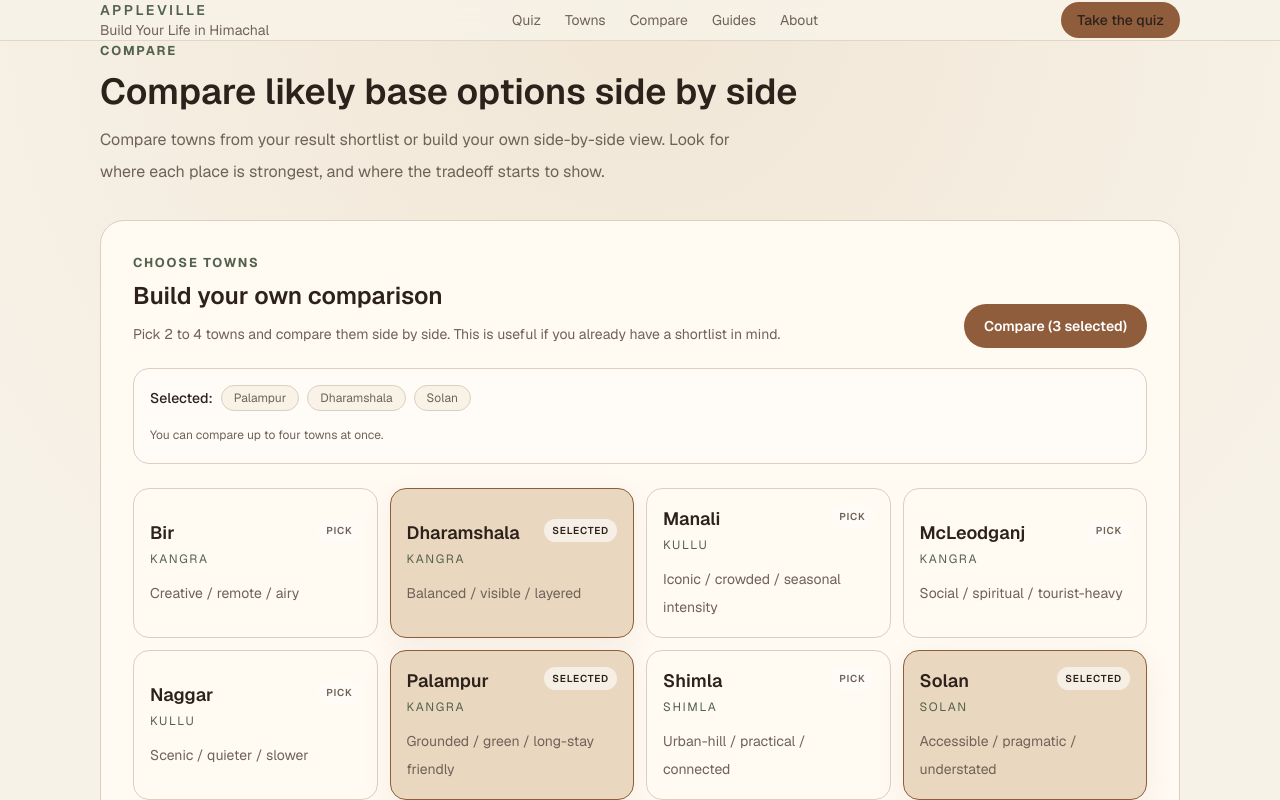
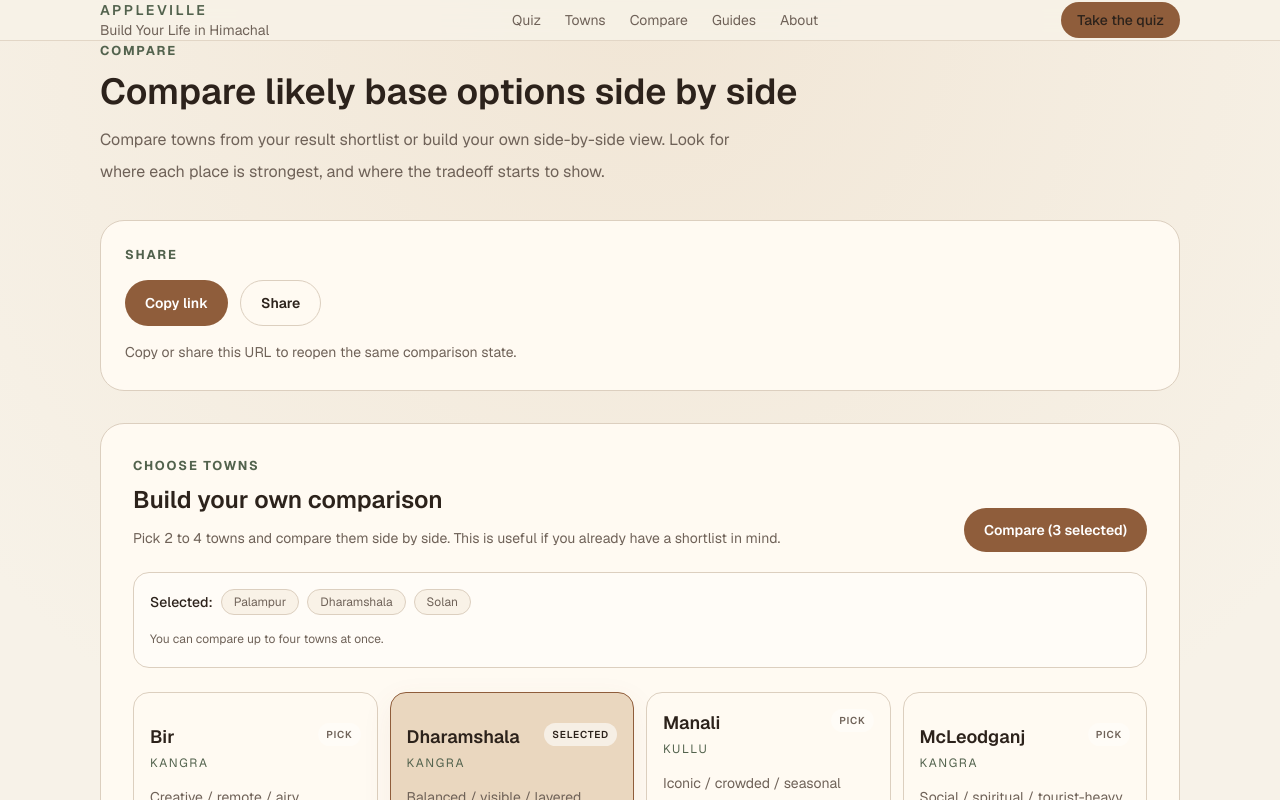
Before and after one commit to andy0056/appleville, a Next.js app: page /compare in a window 1280 px wide. Shown: the top 800 px of the page. Built offline with nearby package versions, Linux system fonts and the light colour scheme.

Commit message:
feat: add shareable results and compare links

```diff
--- a/src/app/compare/page.tsx
+++ b/src/app/compare/page.tsx
@@ -1,6 +1,7 @@
 import Link from "next/link";
 import { CompareGrid } from "@/components/compare-grid";
 import { CompareSelector } from "@/components/compare-selector";
+import { ShareActions } from "@/components/share-actions";
 import { buildPageMetadata } from "@/lib/metadata";
 import { towns } from "@/lib/towns";
 
@@ -22,6 +23,11 @@ export default async function ComparePage({
 }) {
   const resolvedSearchParams = await searchParams;
   const rawCompare = resolvedSearchParams.towns;
+  const hasUrlSelection = Array.isArray(rawCompare)
+    ? rawCompare.length > 0
+    : typeof rawCompare === "string"
+      ? rawCompare.length > 0
+      : false;
   const selectedSlugs = Array.isArray(rawCompare)
     ? rawCompare
     : typeof rawCompare === "string"
@@ -40,7 +46,17 @@ export default async function ComparePage({
           </p>
         </div>
 
-        <CompareSelector towns={towns} initialSelected={selectedSlugs.slice(0, 4)} />
+        <ShareActions
+          title="Compare Himachal towns side by side"
+          text="Reopen this Appleville comparison with the same town set."
+          hint="Copy or share this URL to reopen the same comparison state."
+        />
+
+        <CompareSelector
+          towns={towns}
+          initialSelected={selectedSlugs.slice(0, 4)}
+          hasUrlSelection={hasUrlSelection}
+        />
 
         <CompareGrid slugs={selectedSlugs.slice(0, 4)} />
 
--- a/src/app/results/page.tsx
+++ b/src/app/results/page.tsx
@@ -1,4 +1,5 @@
 import Link from "next/link";
+import { ShareActions } from "@/components/share-actions";
 import {
   getValidAnswersFromSearchParams,
   hasCompleteQuizAnswers,
@@ -89,6 +90,12 @@ export default async function ResultsPage({
           </p>
         </div>
 
+        <ShareActions
+          title="Your Himachal town matches"
+          text="Reopen this Appleville result set with the same answers."
+          hint="Copy or share this URL to revisit the same quiz results."
+        />
+
         <div className="grid gap-4 lg:grid-cols-3">
           {top.map((town) => (
             <article key={town.slug} className="card relative overflow-hidden p-5 md:p-6">
--- a/src/components/compare-selector.tsx
+++ b/src/components/compare-selector.tsx
@@ -1,22 +1,77 @@
 "use client";
 
-import { useMemo, useState } from "react";
+import { useEffect, useMemo, useRef, useState } from "react";
 import { useRouter } from "next/navigation";
 import { Town } from "@/lib/towns";
 
 type CompareSelectorProps = {
   towns: Town[];
   initialSelected: string[];
+  hasUrlSelection: boolean;
 };
 
-export function CompareSelector({ towns, initialSelected }: CompareSelectorProps) {
+const compareStorageKey = "appleville:compare:towns";
+
+export function CompareSelector({
+  towns,
+  initialSelected,
+  hasUrlSelection,
+}: CompareSelectorProps) {
   const router = useRouter();
   const [selected, setSelected] = useState<string[]>(initialSelected);
+  const allowPersistenceRef = useRef(hasUrlSelection);
 
   const selectedCount = selected.length;
   const canCompare = selectedCount >= 2;
 
   const sortedTowns = useMemo(() => towns.slice().sort((a, b) => a.name.localeCompare(b.name)), [towns]);
+
+  useEffect(() => {
+    if (hasUrlSelection) {
+      allowPersistenceRef.current = true;
+      return;
+    }
+
+    const saved = window.localStorage.getItem(compareStorageKey);
+    if (!saved) {
+      allowPersistenceRef.current = true;
+      return;
+    }
+
+    try {
+      const parsed = JSON.parse(saved);
+      if (!Array.isArray(parsed)) {
+        allowPersistenceRef.current = true;
+        return;
+      }
+
+      const valid = parsed
+        .filter((value): value is string => typeof value === "string")
+        .filter((slug) => towns.some((town) => town.slug === slug))
+        .slice(0, 4);
+
+      if (valid.length < 2) {
+        allowPersistenceRef.current = true;
+        return;
+      }
+      if (valid.join(",") === initialSelected.join(",")) {
+        allowPersistenceRef.current = true;
+        return;
+      }
+
+      allowPersistenceRef.current = true;
+      router.replace(`/compare?towns=${valid.join(",")}`);
+    } catch {
+      window.localStorage.removeItem(compareStorageKey);
+      allowPersistenceRef.current = true;
+    }
+  }, [hasUrlSelection, initialSelected, router, towns]);
+
+  useEffect(() => {
+    if (!allowPersistenceRef.current || selected.length < 2) return;
+
+    window.localStorage.setItem(compareStorageKey, JSON.stringify(selected));
+  }, [selected]);
 
   function toggleTown(slug: string) {
     setSelected((prev) => {
--- /dev/null
+++ b/src/components/share-actions.tsx
@@ -0,0 +1,100 @@
+"use client";
+
+import { useEffect, useRef, useState } from "react";
+import { siteMetadata } from "@/lib/metadata";
+
+type ShareActionsProps = {
+  title: string;
+  text: string;
+  hint: string;
+};
+
+export function ShareActions({ title, text, hint }: ShareActionsProps) {
+  const [status, setStatus] = useState<string | null>(null);
+  const timeoutRef = useRef<number | null>(null);
+
+  useEffect(() => {
+    return () => {
+      if (timeoutRef.current) {
+        window.clearTimeout(timeoutRef.current);
+      }
+    };
+  }, []);
+
+  function getUrl() {
+    if (typeof window !== "undefined") {
+      return window.location.href;
+    }
+
+    return siteMetadata.url;
+  }
+
+  function setTemporaryStatus(message: string) {
+    setStatus(message);
+
+    if (timeoutRef.current) {
+      window.clearTimeout(timeoutRef.current);
+    }
+
+    timeoutRef.current = window.setTimeout(() => {
+      setStatus(null);
+      timeoutRef.current = null;
+    }, 2400);
+  }
+
+  async function handleCopy() {
+    try {
+      await navigator.clipboard.writeText(getUrl());
+      setTemporaryStatus("Link copied.");
+    } catch {
+      setTemporaryStatus("Copy failed.");
+    }
+  }
+
+  async function handleShare() {
+    if (!navigator.share) {
+      setTemporaryStatus("Share is not available here.");
+      return;
+    }
+
+    try {
+      await navigator.share({
+        title,
+        text,
+        url: getUrl(),
+      });
+      setTemporaryStatus("Share sheet opened.");
+    } catch (error) {
+      if (error instanceof DOMException && error.name === "AbortError") {
+        return;
+      }
+
+      setTemporaryStatus("Share failed.");
+    }
+  }
+
+  return (
+    <div className="card p-5 md:p-6">
+      <p className="eyebrow">Share</p>
+      <div className="mt-4 grid gap-3 sm:flex sm:flex-wrap">
+        <button
+          type="button"
+          onClick={handleCopy}
+          className="rounded-full bg-[var(--accent)] px-5 py-3 text-sm font-semibold text-white"
+        >
+          Copy link
+        </button>
+        <button
+          type="button"
+          onClick={handleShare}
+          className="rounded-full border border-[var(--line)] bg-[var(--card)] px-5 py-3 text-sm font-semibold"
+        >
+          Share
+        </button>
+      </div>
+      <p className="mt-3 text-sm leading-7 text-[var(--muted)]">
+        {status ?? hint}
+      </p>
+    </div>
+  );
+}
```
